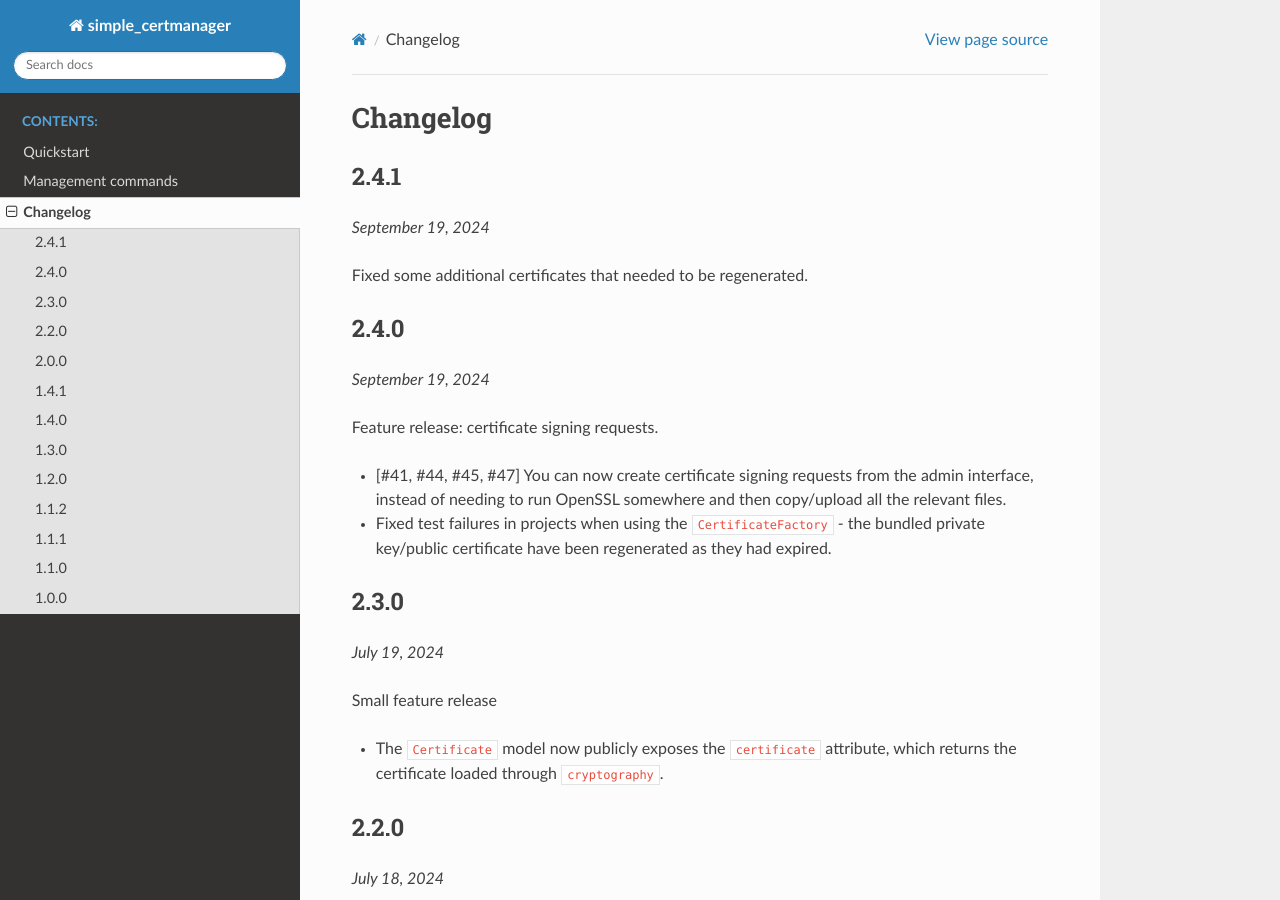
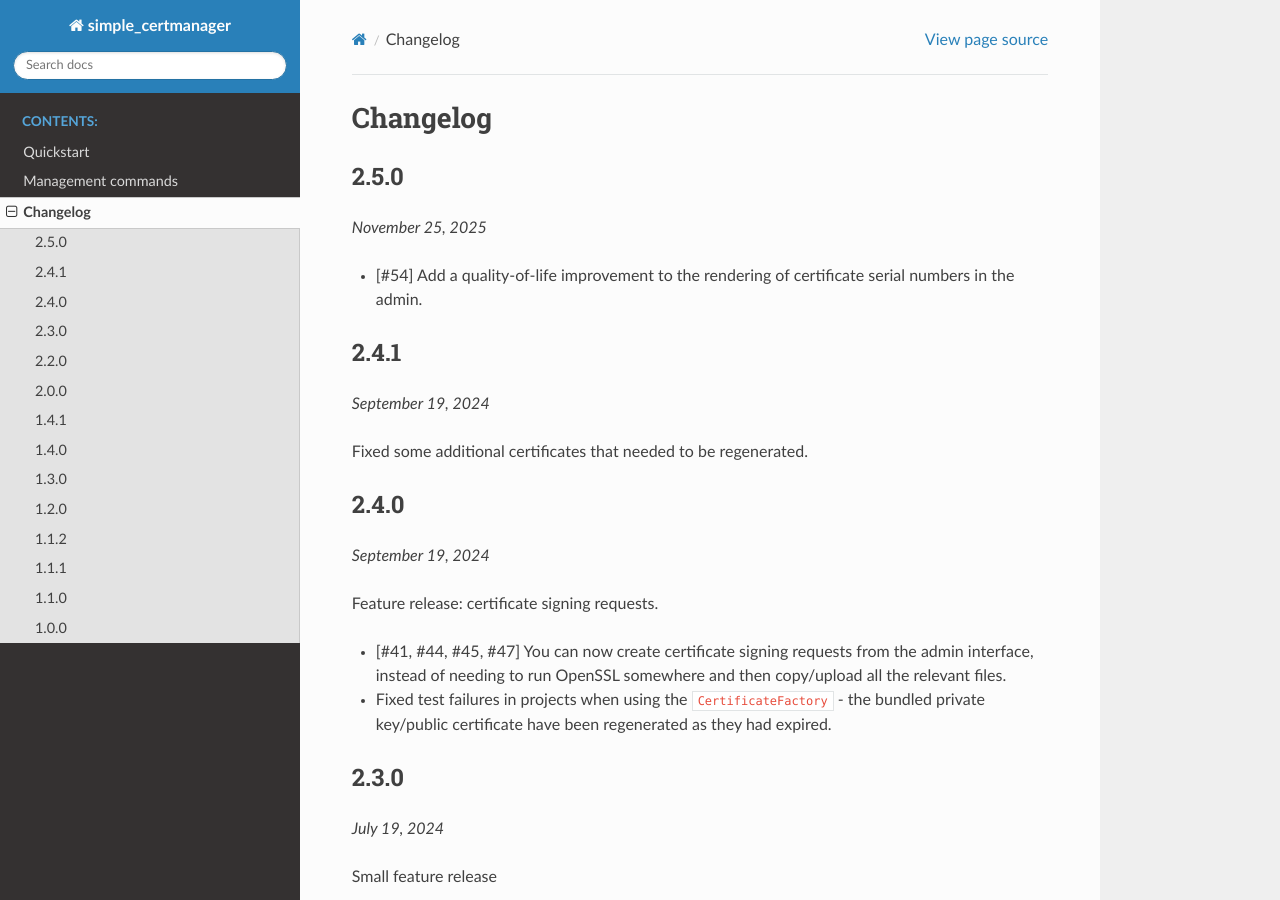
Before and after one commit to maykinmedia/django-simple-certmanager, a Sphinx documentation site: the page built from docs/CHANGELOG.rst, in a window 1280 px wide and 900 px high. Built offline with Sphinx 7.4.7 and the Read the Docs theme 3.1.0, drawn with Linux system fonts in a browser that asks for light colours.

Commit message:
:bookmark: Bump to 2.5.0

```diff
--- a/CHANGELOG.rst
+++ b/CHANGELOG.rst
@@ -1,6 +1,14 @@
 =========
 Changelog
 =========
+
+2.5.0
+=====
+
+*November 25, 2025*
+
+* [#54] Add a quality-of-life improvement to the rendering of certificate serial numbers
+  in the admin.
 
 2.4.1
 =====
--- a/README.rst
+++ b/README.rst
@@ -1,7 +1,7 @@
 django-simple-certmanager
 =========================
 
-:Version: 2.4.1
+:Version: 2.5.0
 :Source: https://github.com/maykinmedia/django-simple-certmanager
 :Keywords: certificates
 
--- a/docs/conf.py
+++ b/docs/conf.py
@@ -30,7 +30,7 @@ copyright = "2022, Maykin Media"
 author = "Maykin Media"
 
 # The full version, including alpha/beta/rc tags
-release = "2.4.1"
+release = "2.5.0"
 
 
 # -- General configuration ---------------------------------------------------
--- a/pyproject.toml
+++ b/pyproject.toml
@@ -4,7 +4,7 @@ build-backend = "setuptools.build_meta"
 
 [project]
 name = "django-simple-certmanager"
-version = "2.4.1"
+version = "2.5.0"
 description = "Manage TLS certificates and keys in the Django admin"
 authors = [
     {name = "Maykin Media", email = "support@maykinmedia.nl"}
@@ -90,7 +90,7 @@ testpaths = ["tests"]
 DJANGO_SETTINGS_MODULE = "testapp.settings"
 
 [tool.bumpversion]
-current_version = "2.4.1"
+current_version = "2.5.0"
 files = [
     {filename = "pyproject.toml"},
     {filename = "README.rst"},
```
Also changed, not shown: 1 other file.
